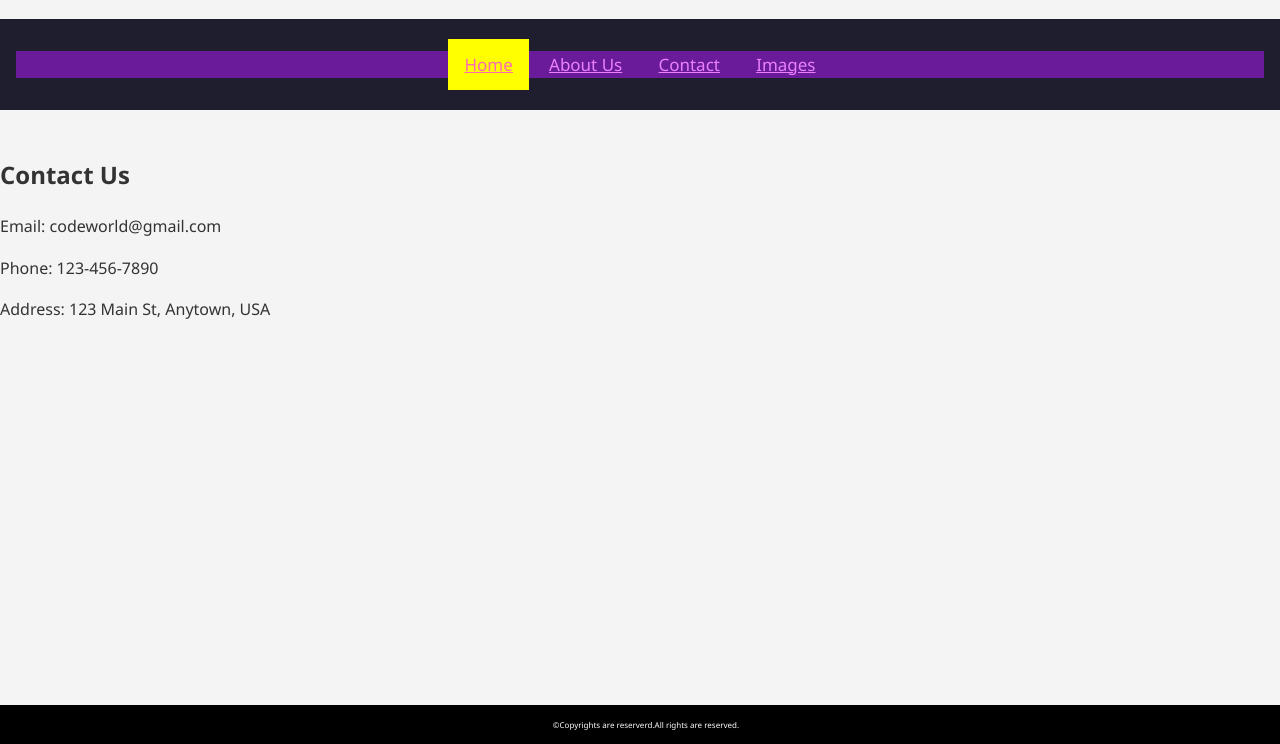
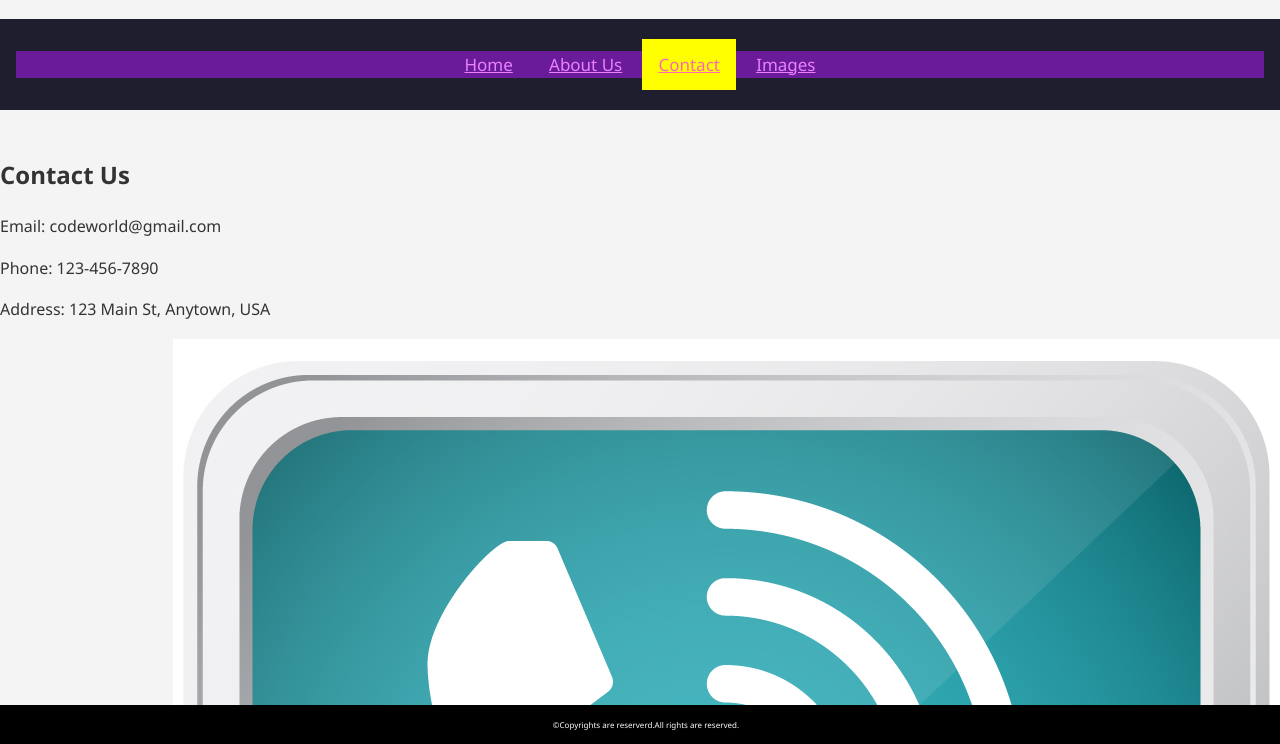
Before and after one commit to zoyaimranzoe/Code-World, a plain HTML site: page contact.html in a window 1280 px wide. Shown: the part 54-798 px from the top of the page. Drawn offline with Linux system fonts and the light colour scheme.

Commit message:
Update contact.html

```diff
--- a/contact.html
+++ b/contact.html
@@ -12,9 +12,9 @@
     <h1>Code World</h1>
     <header>
       <div class="topnav">
-        <a class="active" href="index.html">Home</a>
+        <a  href="index.html">Home</a>
         <a href="about.html">About Us</a>
-        <a href="contact.html">Contact</a>
+        <a class="active" href="contact.html">Contact</a>
         <a href="images.html">Images</a>
       </div>
     </header>
@@ -25,7 +25,7 @@
   <p>Phone: 123-456-7890</p>
   <p>Address: 123 Main St, Anytown, USA</p>
 </div>
-      <div width="40%" height="100%"style="float:right;><img src="icon-contact-us-22.jpg"  ></div>
+      <div width="40%" height="100%"style="float:right;"><img src="icon-contact-us-22.jpg"  ></div
     </main>
 
   <br><br>
```
